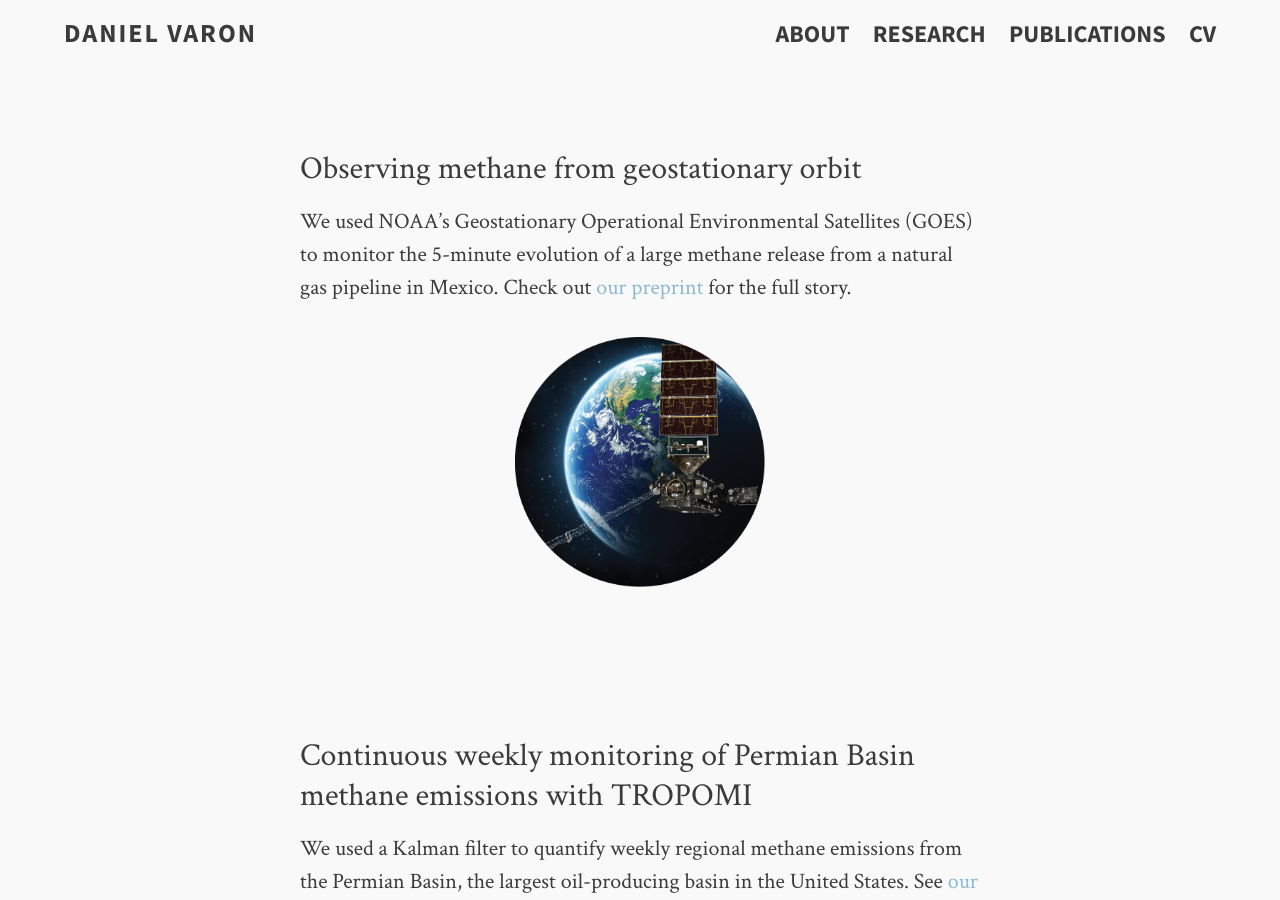
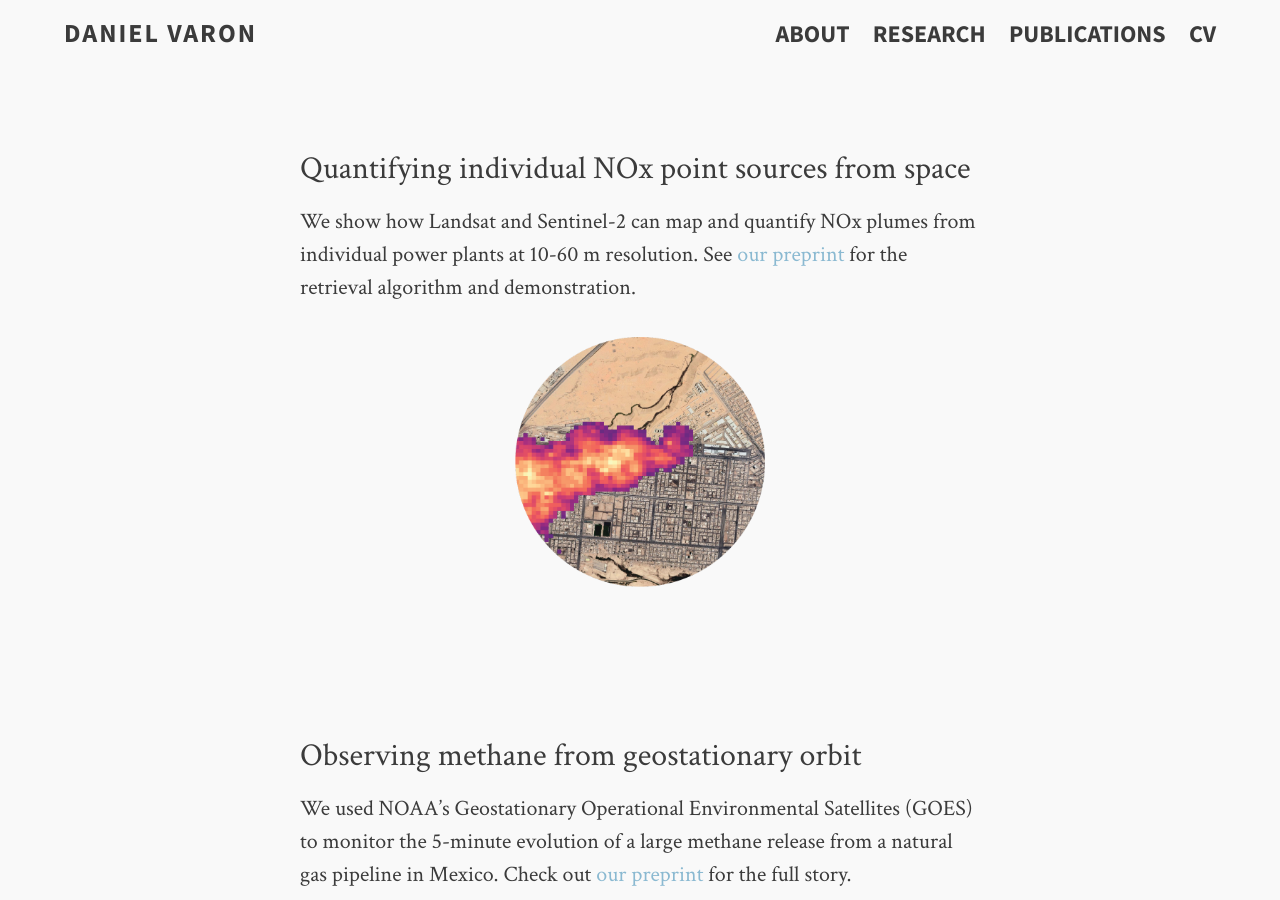
Before and after one commit to djvaron/djvaron.github.io, a Jekyll site: the page built from research.md, in a window 1280 px wide and 900 px high. Built offline with Jekyll 4.4.1, drawn with Linux system fonts in a browser that asks for light colours.

Commit message:
update research and publications pages to include NO2 work

```diff
--- a/research.md
+++ b/research.md
@@ -4,6 +4,15 @@ permalink: /research/index.html
 title: Research
 tags: [daniel varon, methane, satellites, machine learning, emissions, research, sentinel-2, sentinel]
 ---
+
+### Quantifying individual NOx point sources from space
+
+We show how Landsat and Sentinel-2 can map and quantify NOx plumes from individual power plants at 10-60 m resolution. See <a href="https://acmg.seas.harvard.edu/sites/projects.iq.harvard.edu/files/acmg/files/varon_2023_submitted.pdf" target="_blank">our preprint</a> for the retrieval algorithm and demonstration.
+
+![daniel varon NO2 NOx Landsat Sentinel-2 satellite harvard plume no2thumb](../images/no2-thumb.png){:height="250px" width="250px"}
+
+<br>
+<br>
 
 ### Observing methane from geostationary orbit
 
```
Also changed, not shown: publications.md (+7 -0 lines), images/no2-thumb.png (added).
